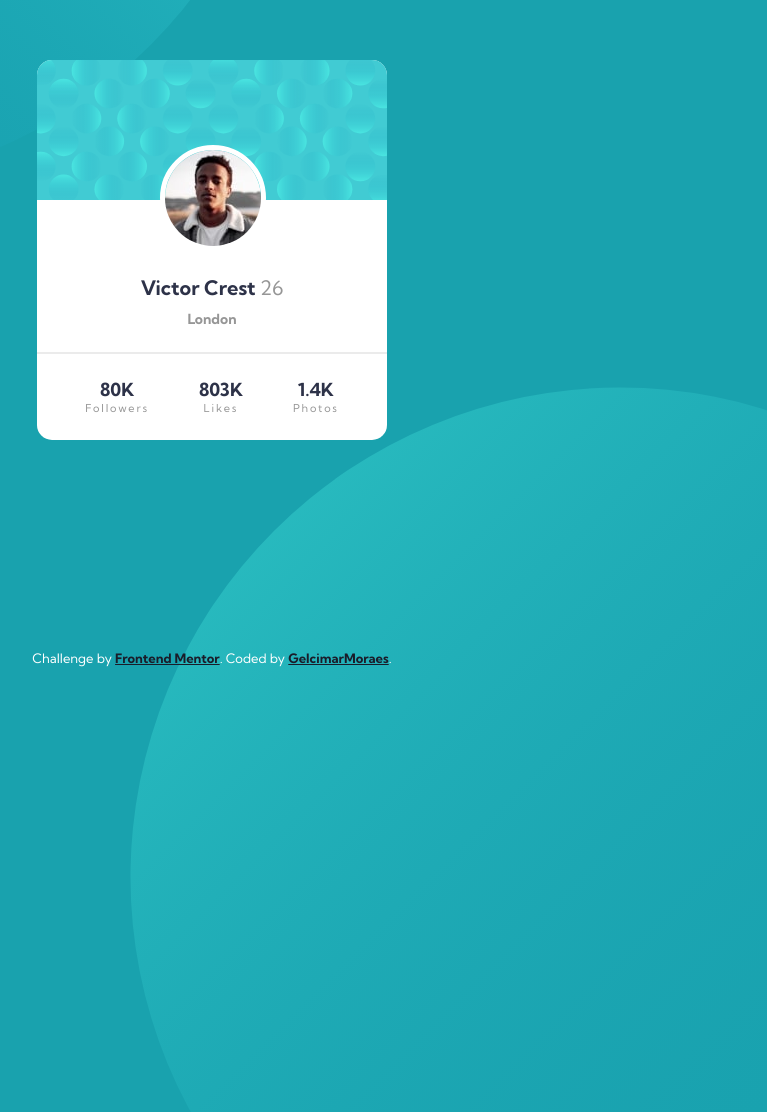
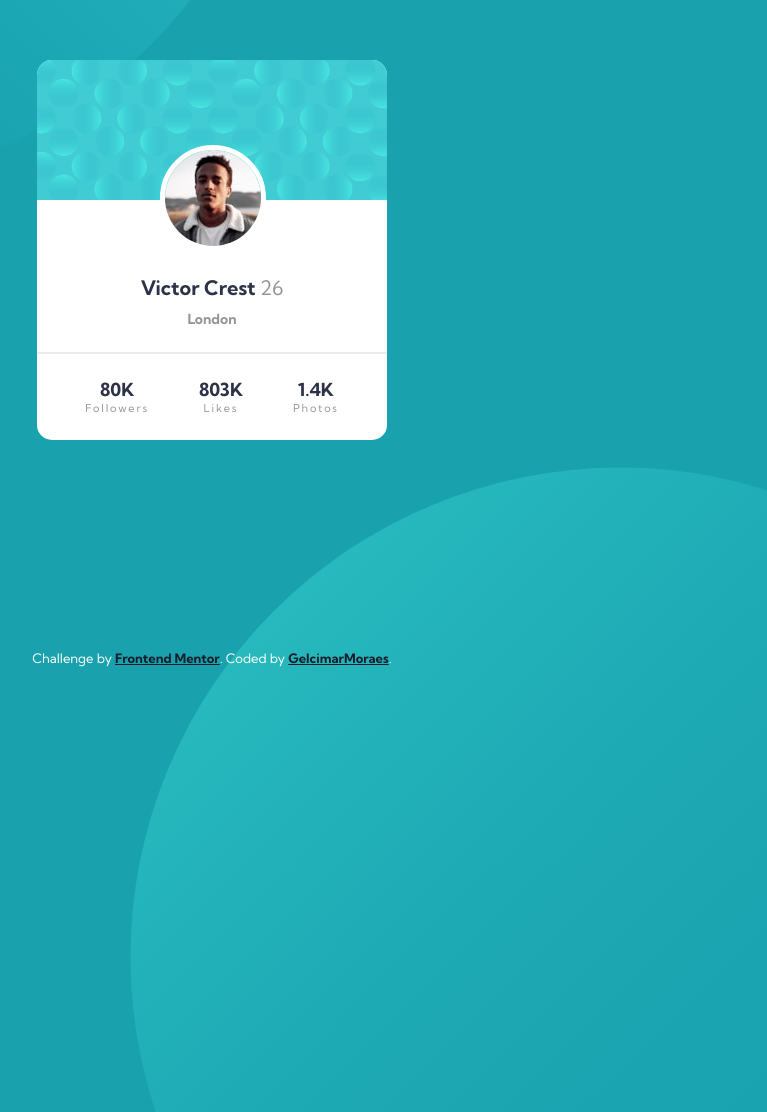
Before and after one commit to GelcimarMoraes/profile-card-component-main, a plain HTML site: page index.html in a window 1280 px wide. Shown: the part 150-1262 px from the top of the page, without its empty margins (428-1195 px from the left). Drawn offline with Linux system fonts and the light colour scheme.

Commit message:
Update style.css

```diff
--- a/style.css
+++ b/style.css
@@ -32,7 +32,7 @@ body {
 
 .bg-bottom {
   position: absolute;
-  bottom: -90%;
+  bottom: -100%;
   right: -20%;
   z-index: -1;
 }
```
